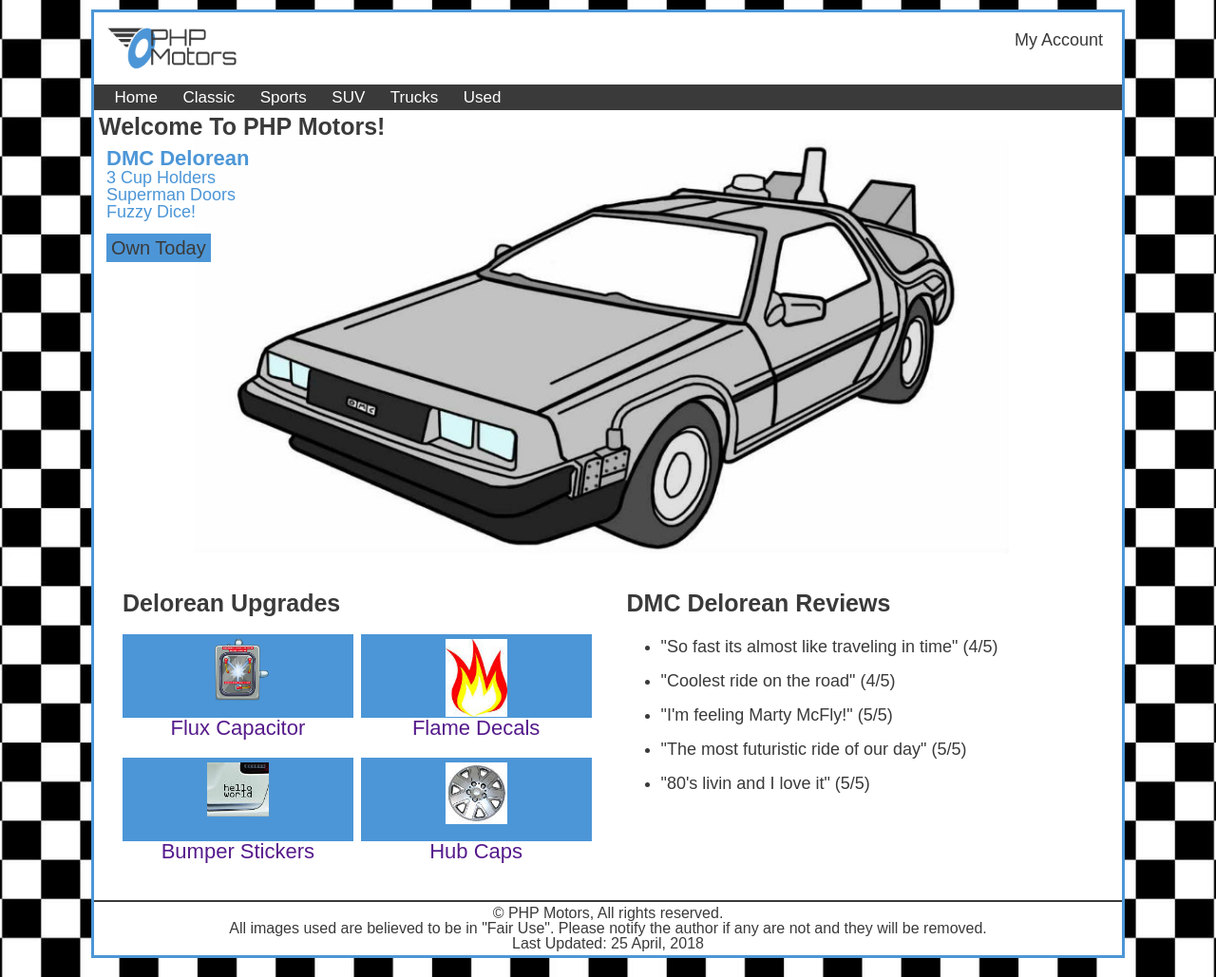
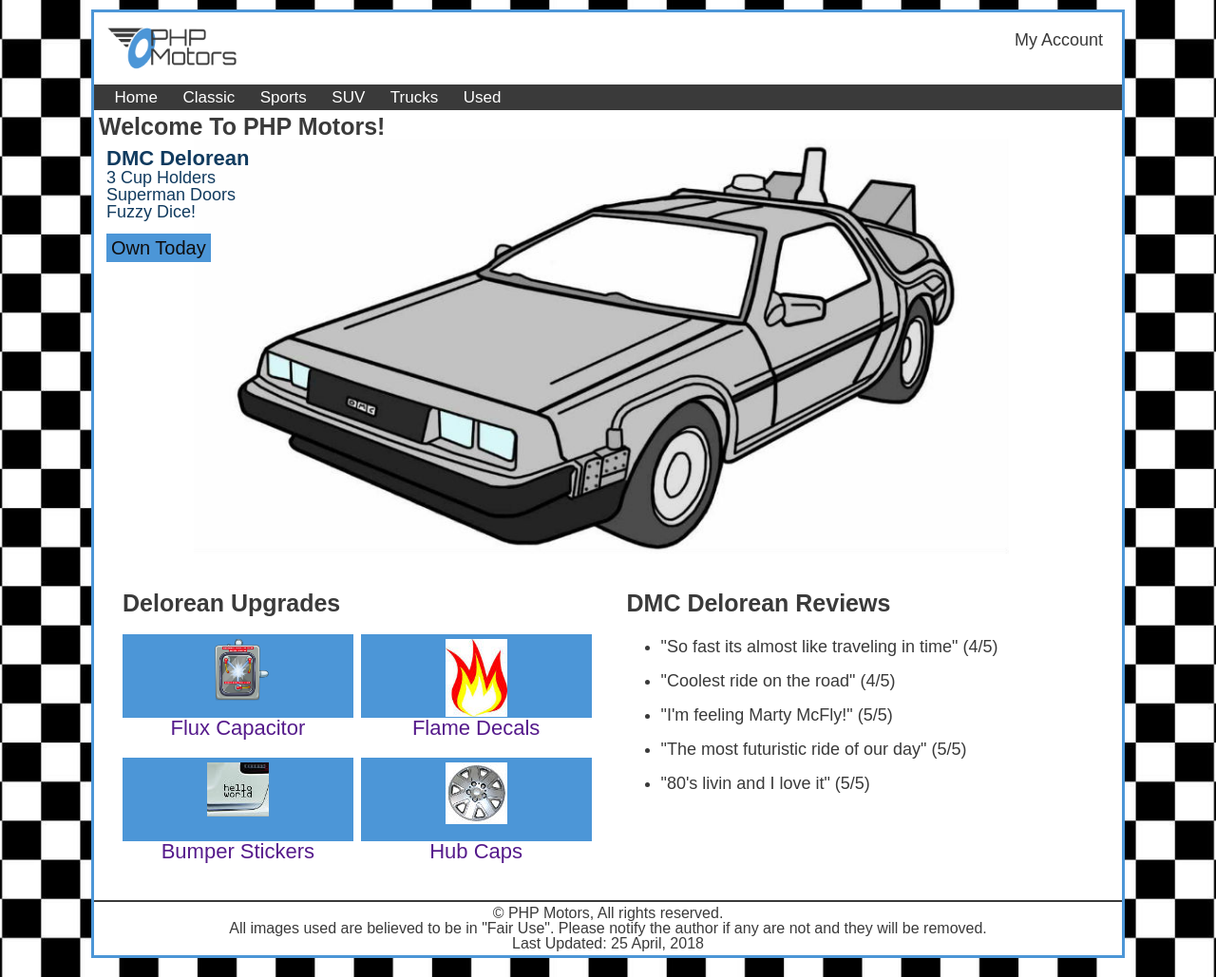
Before and after one commit to JmanJonz/htdocs, a PHP site: page /home.php in a window 1280 px wide. Shown: the whole page at 95% size. Run offline with PHP 8.4, Linux system fonts and the light colour scheme.

Commit message:
done with site

```diff
--- a/phpmotors/css/b_small_foundation.css
+++ b/phpmotors/css/b_small_foundation.css
@@ -63,7 +63,7 @@
     margin: 5px;
 }
 .own_today{
-    color: #4c96d7;
+    color: #113b5f;
     font-size: 12px;
     display: grid;
     grid-template-columns: repeat(2, 1fr);
@@ -87,7 +87,7 @@
     padding: 14px;
     margin: 15px;
     background-color: #4c96d7;
-    color: #3a3a3a;
+    color: #050505;
     justify-self: center;
 
 }
--- a/phpmotors/css/c_medium.css
+++ b/phpmotors/css/c_medium.css
@@ -55,7 +55,7 @@
     }
     .own_today_largeview{
         display: inline-block;
-        color: #3a3a3a;
+        color: #0e0d0d;
         font-size: 20px;
         background-color: #4c96d7;
         padding: 5px;
```
